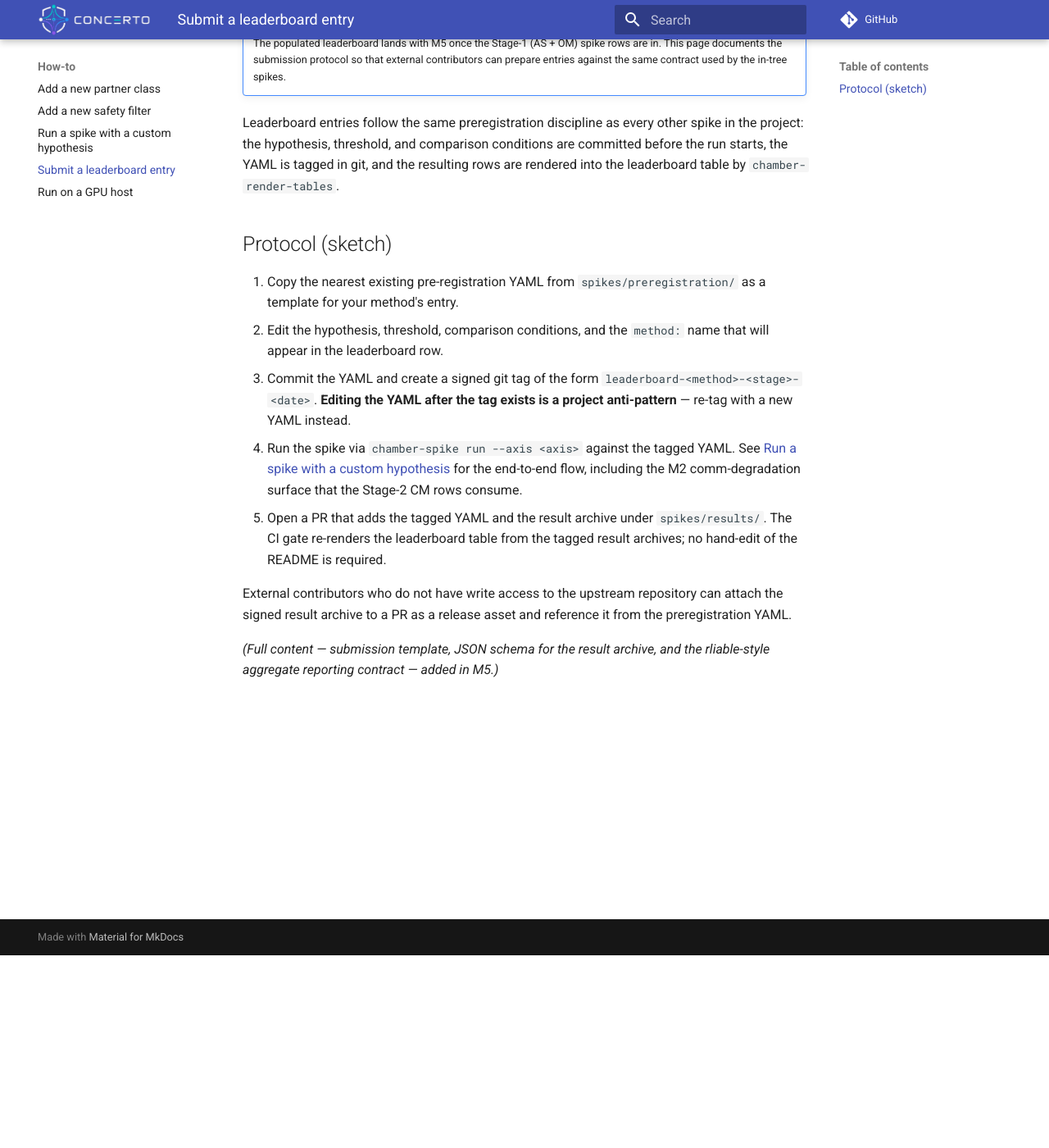
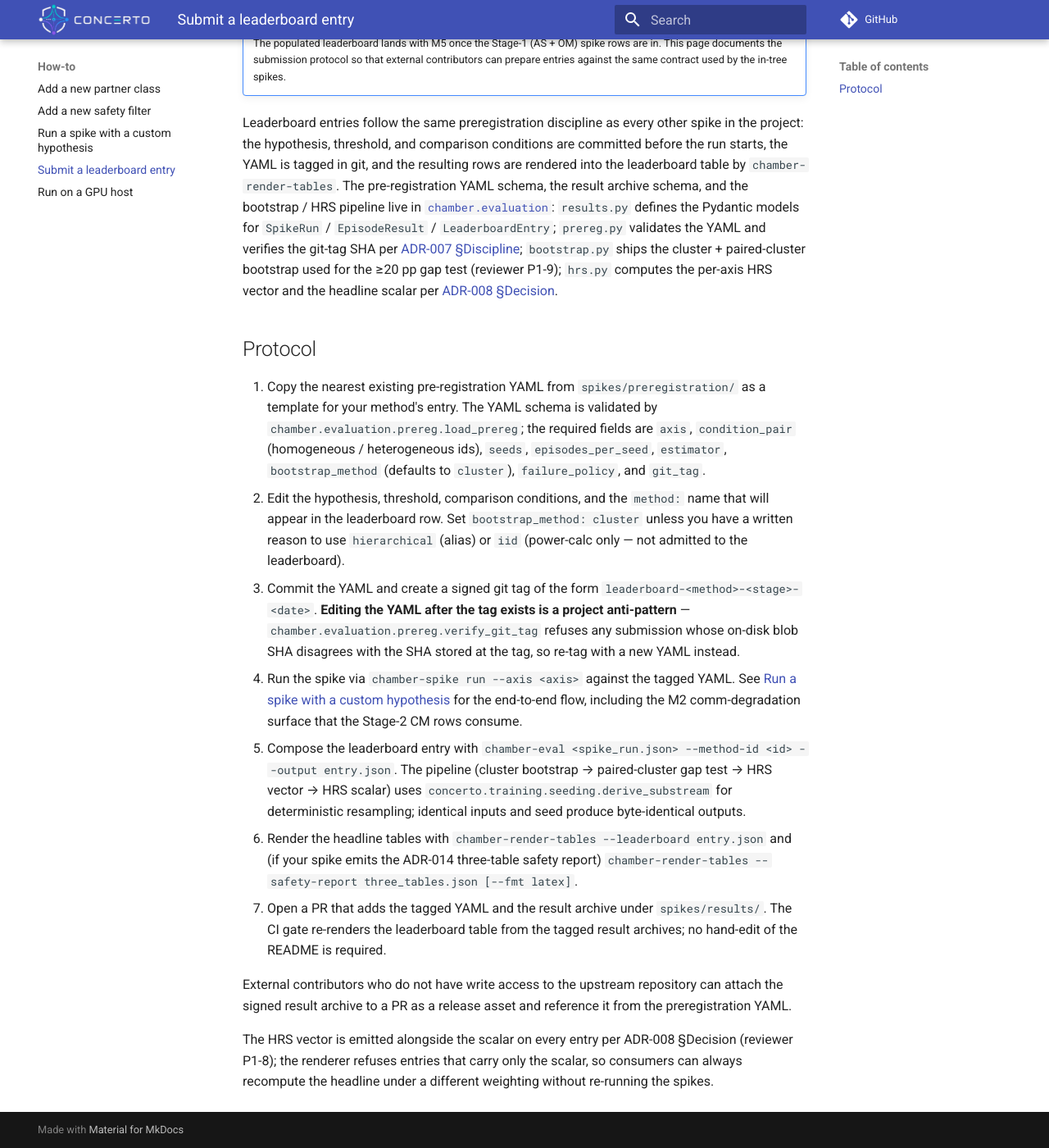
Before and after one commit to fsafaei/concerto, an MkDocs documentation site: the page built from docs/how-to/submit-leaderboard.md, in a window 1280 px wide and 1400 px high, scrolled down 235 px. Shown: the whole window at 82% size. Built offline with MkDocs 1.6.1 and Material for MkDocs 9.7.7, drawn with Linux system fonts in a browser that asks for light colours; comment, search, counter and statistics services are not loaded.

Commit message:
docs(how-to): refresh submit-leaderboard.md for the shipped evaluation spine
- Point the page at chamber.evaluation.{results,prereg,bootstrap,hrs}
  and drop the "added in M5" hedge for the parts now in tree.
- Add a chamber-eval / chamber-render-tables step to the submission
  protocol; flag cluster as the default bootstrap method.
- Note the HRS-vector unconditional-emission contract from
  ADR-008 §Decision (reviewer P1-8).

```diff
--- a/docs/how-to/submit-leaderboard.md
+++ b/docs/how-to/submit-leaderboard.md
@@ -10,23 +10,53 @@ Leaderboard entries follow the same preregistration discipline as every
 other spike in the project: the hypothesis, threshold, and comparison
 conditions are committed before the run starts, the YAML is tagged in
 git, and the resulting rows are rendered into the leaderboard table by
-`chamber-render-tables`.
+`chamber-render-tables`. The pre-registration YAML schema, the result
+archive schema, and the bootstrap / HRS pipeline live in
+[`chamber.evaluation`](../reference/api.md):
+`results.py` defines the Pydantic models for `SpikeRun` /
+`EpisodeResult` / `LeaderboardEntry`; `prereg.py` validates the YAML
+and verifies the git-tag SHA per
+[ADR-007 §Discipline](https://github.com/fsafaei/concerto/blob/main/adr/ADR-007-heterogeneity-axis-selection.md);
+`bootstrap.py` ships the cluster + paired-cluster bootstrap used for
+the ≥20 pp gap test (reviewer P1-9); `hrs.py` computes the per-axis
+HRS vector and the headline scalar per
+[ADR-008 §Decision](https://github.com/fsafaei/concerto/blob/main/adr/ADR-008-hrs-bundle.md).
 
-## Protocol (sketch)
+## Protocol
 
 1. Copy the nearest existing pre-registration YAML from
    `spikes/preregistration/` as a template for your method's entry.
+   The YAML schema is validated by
+   `chamber.evaluation.prereg.load_prereg`; the required fields are
+   `axis`, `condition_pair` (homogeneous / heterogeneous ids),
+   `seeds`, `episodes_per_seed`, `estimator`, `bootstrap_method`
+   (defaults to `cluster`), `failure_policy`, and `git_tag`.
 2. Edit the hypothesis, threshold, comparison conditions, and the
-   `method:` name that will appear in the leaderboard row.
+   `method:` name that will appear in the leaderboard row. Set
+   `bootstrap_method: cluster` unless you have a written reason to
+   use `hierarchical` (alias) or `iid` (power-calc only — not
+   admitted to the leaderboard).
 3. Commit the YAML and create a signed git tag of the form
    `leaderboard-<method>-<stage>-<date>`. **Editing the YAML after
-   the tag exists is a project anti-pattern** — re-tag with a new YAML
-   instead.
+   the tag exists is a project anti-pattern** —
+   `chamber.evaluation.prereg.verify_git_tag` refuses any submission
+   whose on-disk blob SHA disagrees with the SHA stored at the tag,
+   so re-tag with a new YAML instead.
 4. Run the spike via `chamber-spike run --axis <axis>` against the
    tagged YAML. See [Run a spike with a custom
    hypothesis](run-spike.md) for the end-to-end flow, including the
    M2 comm-degradation surface that the Stage-2 CM rows consume.
-5. Open a PR that adds the tagged YAML and the result archive under
+5. Compose the leaderboard entry with `chamber-eval <spike_run.json>
+   --method-id <id> --output entry.json`. The pipeline (cluster
+   bootstrap → paired-cluster gap test → HRS vector → HRS scalar)
+   uses `concerto.training.seeding.derive_substream` for deterministic
+   resampling; identical inputs and seed produce byte-identical
+   outputs.
+6. Render the headline tables with `chamber-render-tables
+   --leaderboard entry.json` and (if your spike emits the ADR-014
+   three-table safety report) `chamber-render-tables --safety-report
+   three_tables.json [--fmt latex]`.
+7. Open a PR that adds the tagged YAML and the result archive under
    `spikes/results/`. The CI gate re-renders the leaderboard table
    from the tagged result archives; no hand-edit of the README is
    required.
@@ -35,6 +65,7 @@ External contributors who do not have write access to the upstream
 repository can attach the signed result archive to a PR as a release
 asset and reference it from the preregistration YAML.
 
-*(Full content — submission template, JSON schema for the result
-archive, and the rliable-style aggregate reporting contract — added
-in M5.)*
+The HRS vector is emitted alongside the scalar on every entry per
+ADR-008 §Decision (reviewer P1-8); the renderer refuses entries that
+carry only the scalar, so consumers can always recompute the headline
+under a different weighting without re-running the spikes.
```
